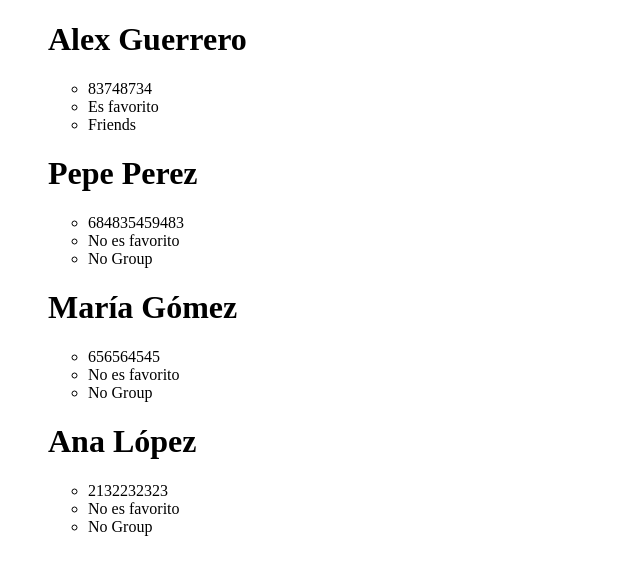
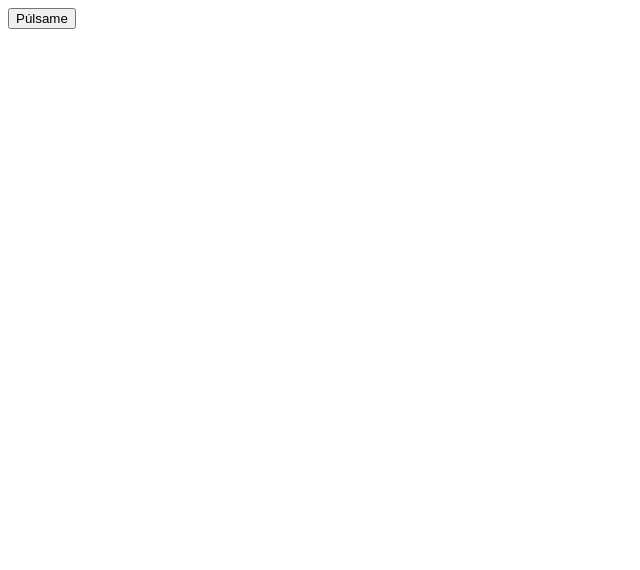
Before and after one commit to Adalab/ejemplo-react-props, a React (Create React App) app: page / in a window 1280 px wide. Shown: the top 570 px of the page, without its empty margins (0-640 px from the left). Built offline with nearby package versions, Linux system fonts and the light colour scheme.

Commit message:
Step 6: Create synthetic events with React

```diff
--- a/src/App.js
+++ b/src/App.js
@@ -1,45 +1,12 @@
 import React from 'react';
 
-import PersonalData from './PersonalData';
-import PersonalDataList from './PersonalDataList';
-
-const serverData = [
-  {
-    name: "Alex Guerrero",
-    phone: 83748734,
-    fav: true,
-    group: 'Friends'
-  },
-  {
-    name: "Pepe Perez",
-    phone: 684835459483,
-    fav: false
-  },
-  {
-    name: "María Gómez",
-    phone: 656564545,
-    group: 'No Group'
-  },
-  {
-    name: "Ana López",
-    phone: 2132232323
-  }
-];
+import Button from './Button';
 
 class App extends React.Component {
 
   render() {
     return (
-      <PersonalDataList>
-        {serverData.map((contact, index) =>
-          <PersonalData
-            key={index}
-            name={contact.name}
-            phone={contact.phone}
-            fav={contact.fav}
-            group={contact.group} />
-        )}
-      </PersonalDataList>
+      <Button />
     );
   }
 }
--- /dev/null
+++ b/src/Button.js
@@ -0,0 +1,31 @@
+import React from 'react';
+
+import PropTypes from 'prop-types';
+
+class Button extends React.Component {
+  // Se suele utilizar handle + tipo de evento por convencion
+  handleClick() {
+    console.log('Has pulsado');
+  }
+
+  // Le pasamos this.handleClick porque es un método
+  // Pasamos la función como valor igual que hariamos en el addEventListener
+  // Lista de eventos que podemos utilizar: https://facebook.github.io/react/docs/events.html
+  render() {
+    return (
+      <button onClick={this.handleClick} type="button" name="button">
+        {this.props.label}
+      </button>
+    );
+  }
+}
+
+Button.defaultProps = {
+  label: 'Púlsame'
+};
+
+Button.propTypes = {
+  label: PropTypes.string
+};
+
+export default Button;
```
